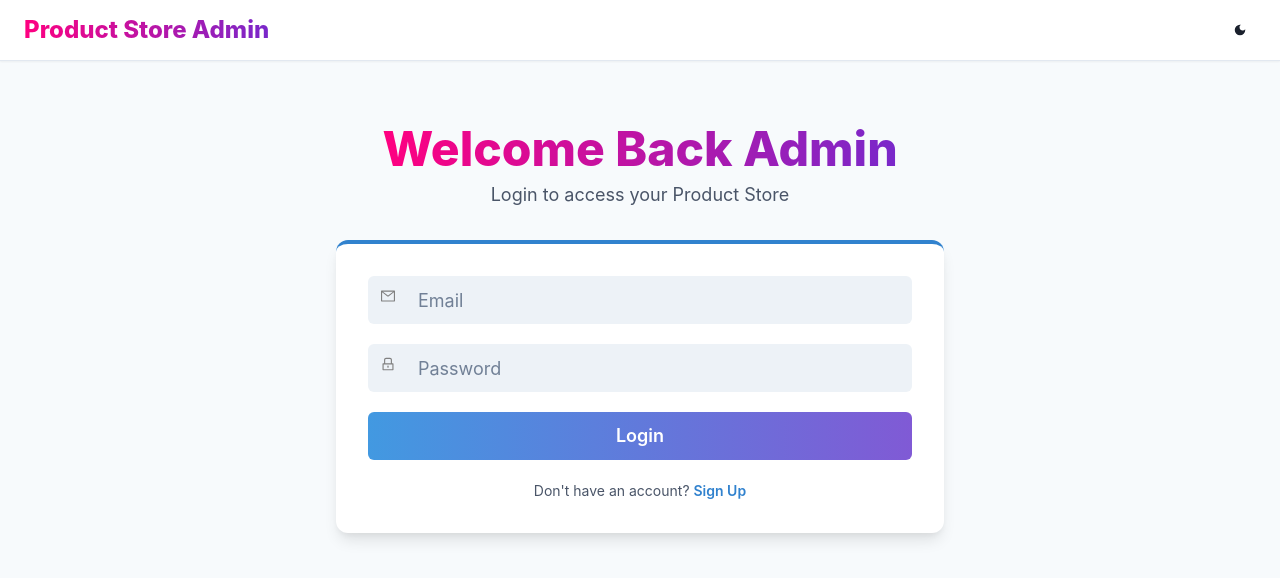
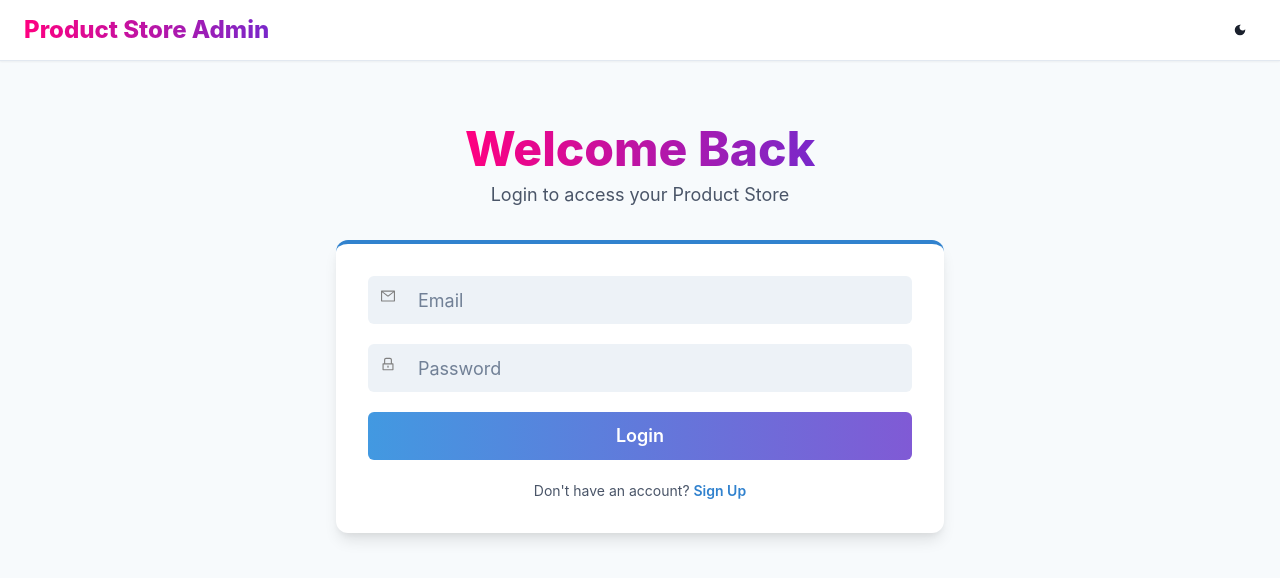
Before and after one commit to iambkv/mern-crash-course, a React (Vite) app in the folder frontend/: page /login in a window 1280 px wide. Shown: the top 578 px of the page. Built offline with nearby package versions, Linux system fonts and the light colour scheme.

Commit message:
removed text

```diff
--- a/frontend/src/pages/LoginPage.jsx
+++ b/frontend/src/pages/LoginPage.jsx
@@ -50,7 +50,7 @@ const LoginPage = () => {
                         bgClip={"text"}
                         fontWeight={"extrabold"}
                     >
-                        Welcome Back Admin
+                        Welcome Back
                     </Heading>
                     <Text
                         fontSize={"lg"}
```
